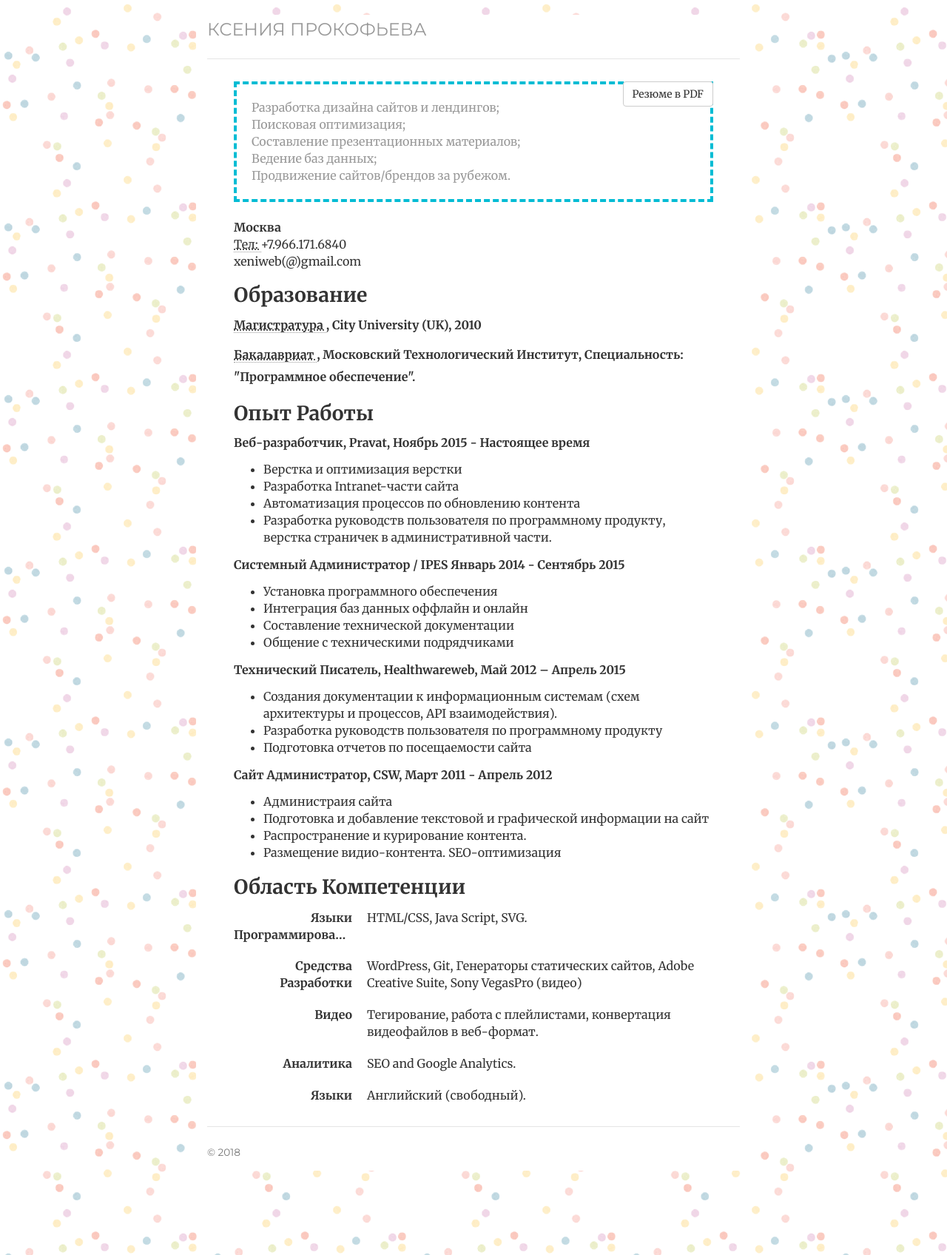
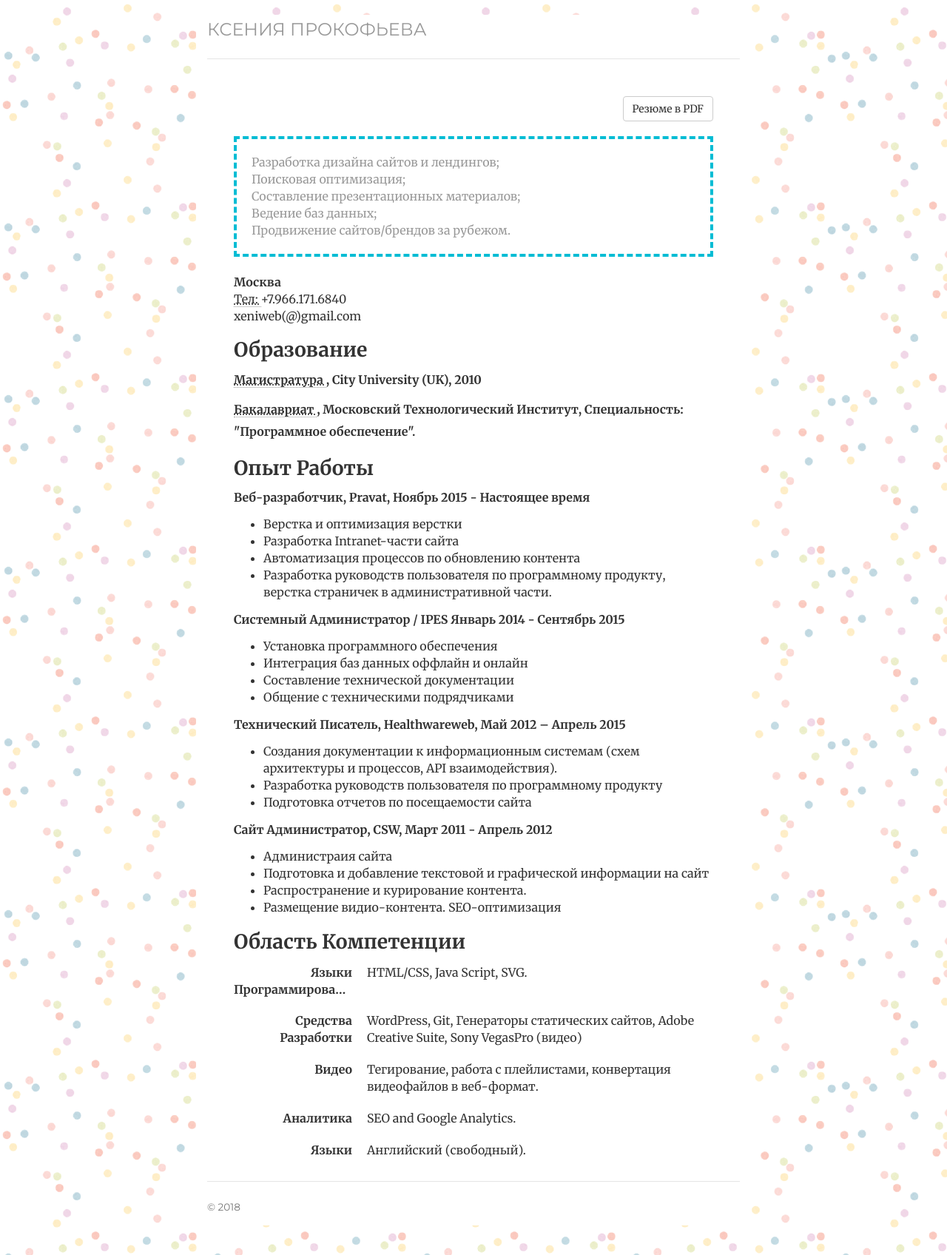
Before and after one commit to cvkp/cvkp.github.io, a Jekyll site: the page built from index.html, in a window 1280 px wide. Shown: the whole page at 74% size. Built offline with Jekyll 4.4.1, drawn with Linux system fonts in a browser that asks for light colours; nearby versions of some CDN libraries; the list of posts is cut into pages by our own code.

Commit message:
Update style.css

```diff
--- a/css/style.css
+++ b/css/style.css
@@ -647,4 +647,10 @@ display:inline;
   padding: 20px;
 border: 4px dashed #00BCD4;
 background: #fff;
+  clear: both;
 }
+
+.cv .btn {
+    margin-top: 20px;
+    margin-bottom: 20px;
+}
```
